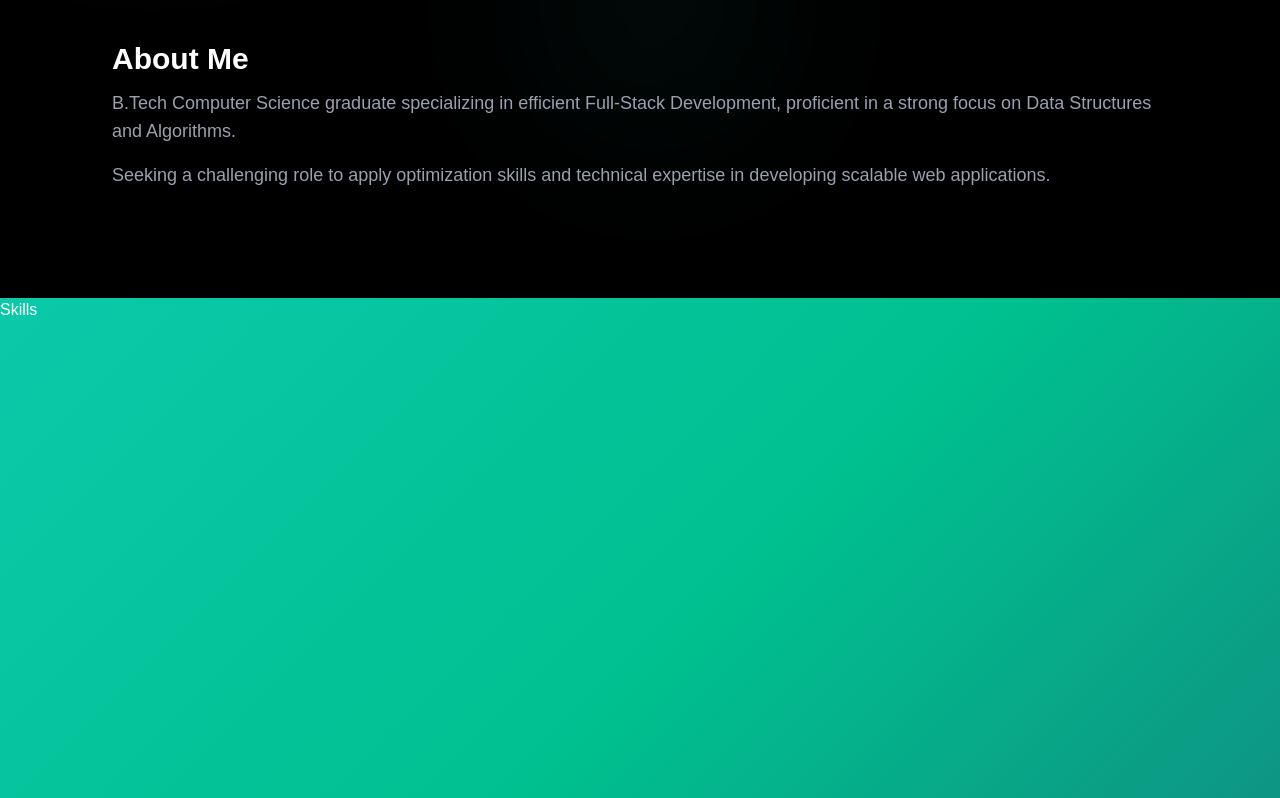
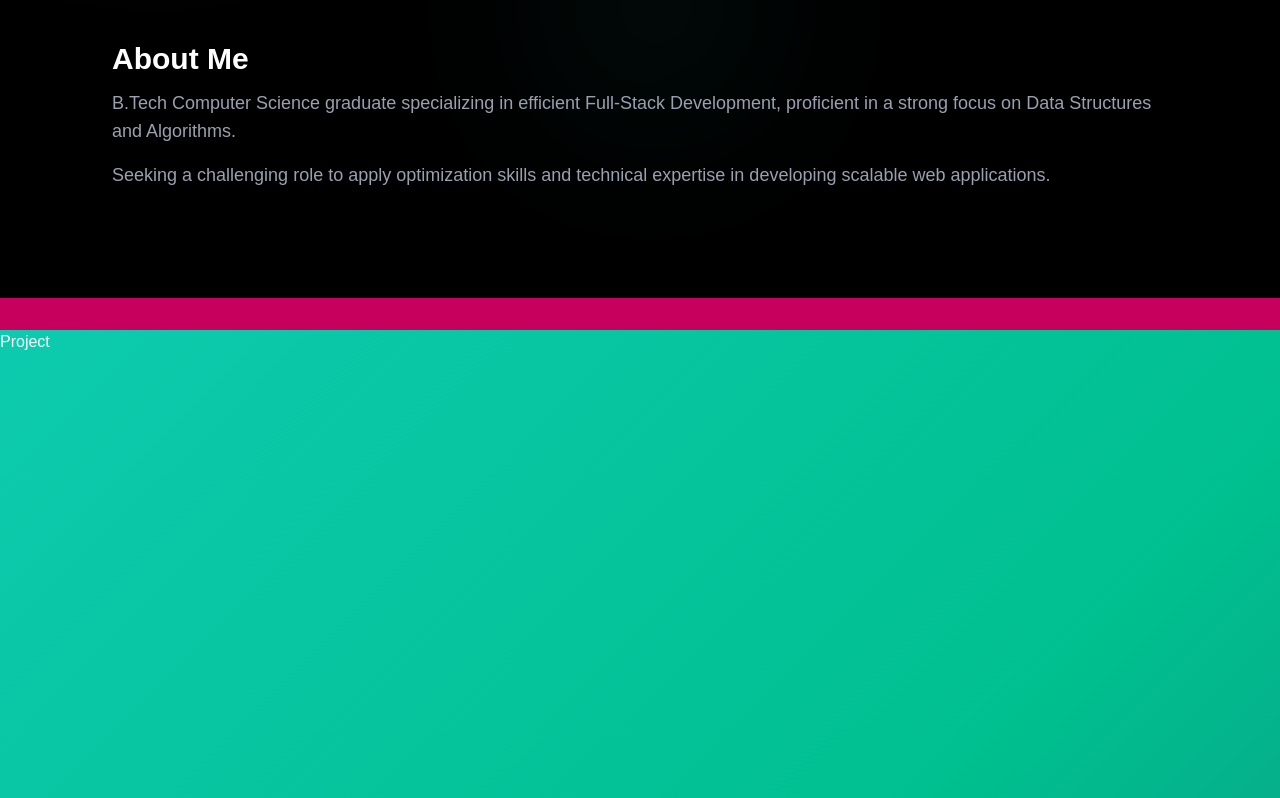
Before and after one commit to kumaraakarsh4/My----Portfolio, a React (Vite) app in the folder my-portfolio/: page / in a window 1280 px wide. Shown: the part 1302-2100 px from the top of the page. Built offline with nearby package versions, Linux system fonts and the light colour scheme.

Commit message:
second init

```diff
--- a/my-portfolio/src/App.jsx
+++ b/my-portfolio/src/App.jsx
@@ -3,11 +3,11 @@ import IntroAnimation from "./components/IntroAnimation";
 import Navbar from "./components/Navbar";
 import ParticlesBackground from "./components/ParticlesBackground";
 import About from "./sections/About";
-import Conatct from "./sections/Conatct";
+import Conatct from "./sections/Contact";
 import Experience from "./sections/Experience";
 import Footer from "./sections/Footer";
 import Home from "./sections/Home";
-import Project from "./sections/Project";
+import Project from "./sections/Projects";
 import Skills from "./sections/Skills";
 import React from "react";
 
--- a/my-portfolio/src/sections/Skills.jsx
+++ b/my-portfolio/src/sections/Skills.jsx
@@ -1,10 +1,57 @@
-import React from 'react'
+import { LiaJava } from "react-icons/lia";
 
-const Skills = () => {
-  return (
-    <div className='w-full h-screen'>
-        Skills</div>
+import { FaReact } from "react-icons/fa";
+import { RiNextjsFill } from "react-icons/ri";
+import { TbBrandJavascript } from "react-icons/tb";
+import { RiTailwindCssLine } from "react-icons/ri";
+import { SiFastapi } from "react-icons/si";
+
+import { IoLogoCss3 } from "react-icons/io5";
+import { SiHtml5 ,SiPython} from "react-icons/si";
+import { FaGitSquare } from "react-icons/fa";
+import { FaGithub } from "react-icons/fa";
+import { SiMysql } from "react-icons/si";
+import { SiSpringboot } from "react-icons/si";
+import { SiAngular } from "react-icons/si";
+
+
+
+
+
+
+
+
+
+export default function Skills(){
+
+  const skills =[
+    {icon:<LiaJava /> , name:"Java"},
+    { icon: <SiPython />, name: "Python" },
+    { icon: <TbBrandJavascript />, name: "JavaScript" },
+    { icon: <SiHtml5 />, name: "HTML" },
+    { icon: <IoLogoCss3 />, name: "CSS" },
+    { icon: <FaReact />, name: "React" },
+    { icon: <RiNextjsFill />, name: "Next.js" },
+    { icon: <SiAngular />, name: "Angular.js" },
+    { icon: <RiTailwindCssLine />, name: "Tailwind CSS" },
+    { icon: <SiFastapi />, name: "FastAPI" },
+    { icon: <SiMysql />, name: "My Sql" },
+    { icon: <FaGitSquare />, name: "Git" },
+    { icon: <FaGithub />, name: "Github" },
+     { icon: <SiSpringboot />, name: "Springboot" },
+
+
+  ];
+  return(
+
+    <section id="skills" className="h-1/2 w-full pb-8 flex-col items-center justify-center relative bg-pink-700 text-white overflow-hidden" >
+   <div className="absolute inset-0 pointer-events-none">
+    <div className="absolute top-1/4 left-0 w-[300px] h-[300px] rounded-full bg-graident-to-r from-[#302b63] via-[#00bf8f] to-[#1cd8d2]
+    opacity-20 blur-[120px] animate-pulse
+    "/>
+    <div className="absolute bottom-1/4 right-0 w-[300px] h-[300px] rounded-full bg-graident-to-r from-[#302b63] via-[#00bf8f] to-[#1cd8d2]
+    opacity-20 blur-[120px] animate-pulse delay-500"/>
+   </div>
+    </section>
   )
 }
-
-export default Skills
```
